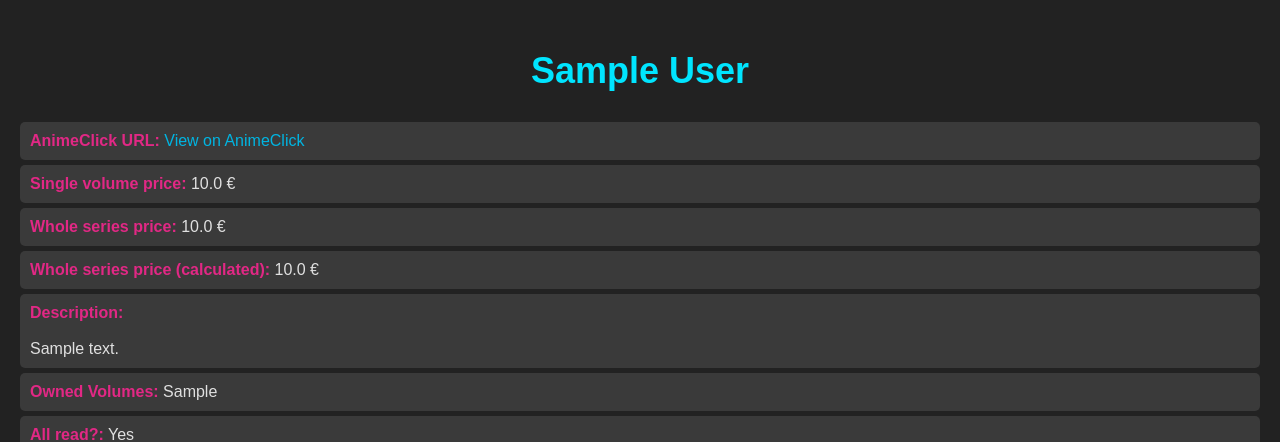
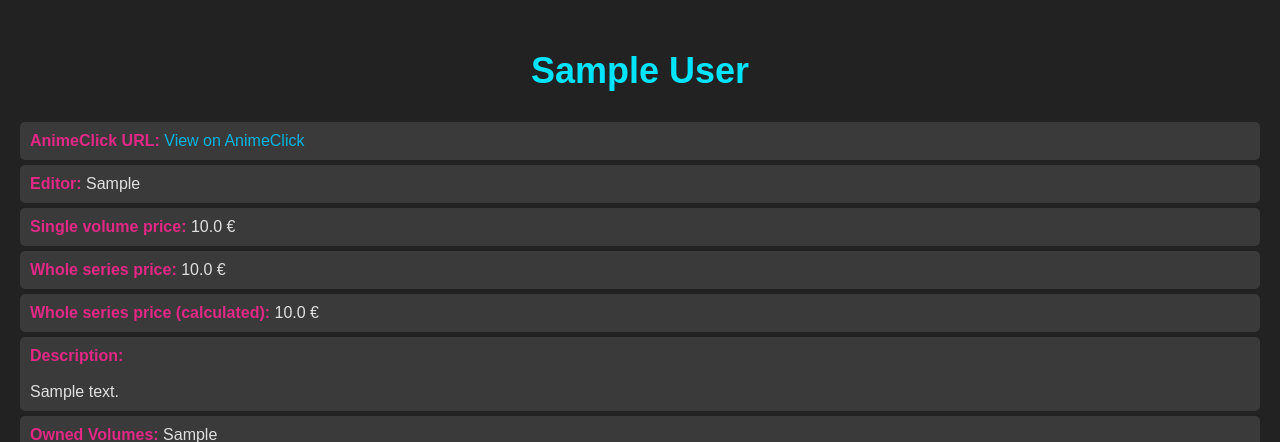
Before and after one commit to ZeroRickMore/MangaKura, a Django app: page /manga_detail/1/ in a window 1280 px wide. Shown: the part 65-507 px from the top of the page. Run offline with Django 5.2, Linux system fonts and the light colour scheme; a user stored in the database is signed in; tables that the repository leaves empty hold one stand-in row (values such as "Sample post").

Commit message:
Add editor

```diff
--- a/MangaKura/templates/manga_detail.html
+++ b/MangaKura/templates/manga_detail.html
@@ -8,6 +8,7 @@
 
     <ul>
         <li><strong>AnimeClick URL:</strong> <a href="{{ manga.animeclick_url }}" target="_blank">View on AnimeClick</a></li>
+        <li><strong>Editor:</strong> {{ manga.editor }}</li>
         <li><strong>Single volume price:</strong> {{ manga.single_volume_price }} €</li>
         <li><strong>Whole series price:</strong> {{ manga.whole_series_price }} €</li>
         <li><strong>Whole series price (calculated):</strong> {{ manga.whole_series_price_calculated }} €</li>
```
